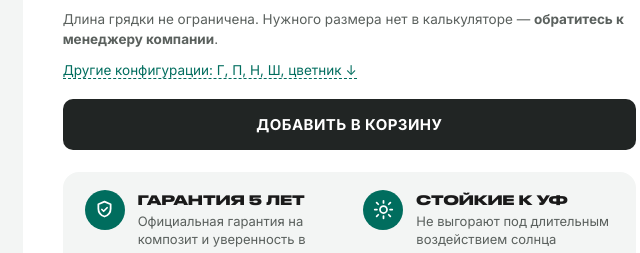
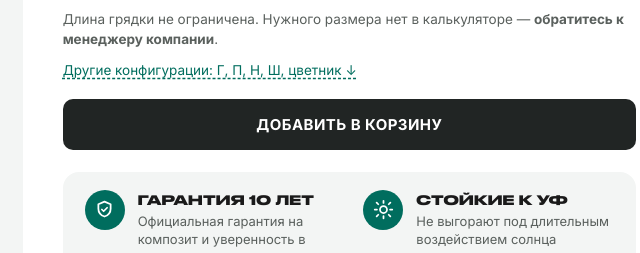
Before and after one commit to plotnikovvladimir-stack/astra-gryadka-calc-v2, a plain HTML site: page index.html in a window 1280 px wide. Shown: the part 392-645 px from the top of the page, 626-1266 px from the left. Drawn offline with Linux system fonts and the light colour scheme.

Commit message:
update calculator
Co-Authored-By: Claude Opus 4.8 <noreply@anthropic.com>

```diff
--- a/index.html
+++ b/index.html
@@ -49,7 +49,7 @@
   .m.soil{background:#E4EFE9;} .m.soil .v{color:var(--green);}
   .aux{font-size:13.5px;color:var(--muted);margin:2px 0 0;line-height:1.5;}
   .hint{font-size:13.5px;color:var(--muted);margin:12px 0 0;line-height:1.5;}
-  .cfg-link{display:inline-block;font-size:13.5px;color:var(--green);text-decoration:none;border-bottom:1px dashed var(--green);margin:12px 0 0;cursor:pointer;}
+  .cfg-link{display:inline-block;font-size:13.5px;color:var(--green);text-decoration:underline dashed;text-underline-offset:3px;margin:12px 0 0;cursor:pointer;}
   .cfg-link:hover{color:var(--green-d);}
   .cart{width:100%;border:0;background:var(--btn);color:#fff;font-family:var(--font-body);font-size:15px;font-weight:700;text-transform:uppercase;letter-spacing:.03em;padding:16px;border-radius:10px;cursor:pointer;transition:background .15s;margin-top:20px;}
   .cart:hover{background:var(--btn-d);}
@@ -126,7 +126,7 @@
   <div class="feat-grid">
     <div class="feat-item">
       <div class="feat-ic"><svg viewBox="0 0 24 24" fill="none" stroke="#fff" stroke-width="2" stroke-linecap="round" stroke-linejoin="round"><path d="M12 3l7 3v5c0 4.4-3 7.6-7 9-4-1.4-7-4.6-7-9V6l7-3z"/><path d="M9 12l2 2 4-4"/></svg></div>
-      <div class="feat-tx"><h4>Гарантия 5 лет</h4><p>Официальная гарантия на композит и уверенность в долговечности</p></div>
+      <div class="feat-tx"><h4>Гарантия 10 лет</h4><p>Официальная гарантия на композит и уверенность в долговечности</p></div>
     </div>
     <div class="feat-item">
       <div class="feat-ic"><svg viewBox="0 0 24 24" fill="none" stroke="#fff" stroke-width="2" stroke-linecap="round" stroke-linejoin="round"><circle cx="12" cy="12" r="4"/><path d="M12 2v2.5M12 19.5V22M4.2 4.2l1.8 1.8M18 18l1.8 1.8M2 12h2.5M19.5 12H22M4.2 19.8l1.8-1.8M18 6l1.8-1.8"/></svg></div>
```
